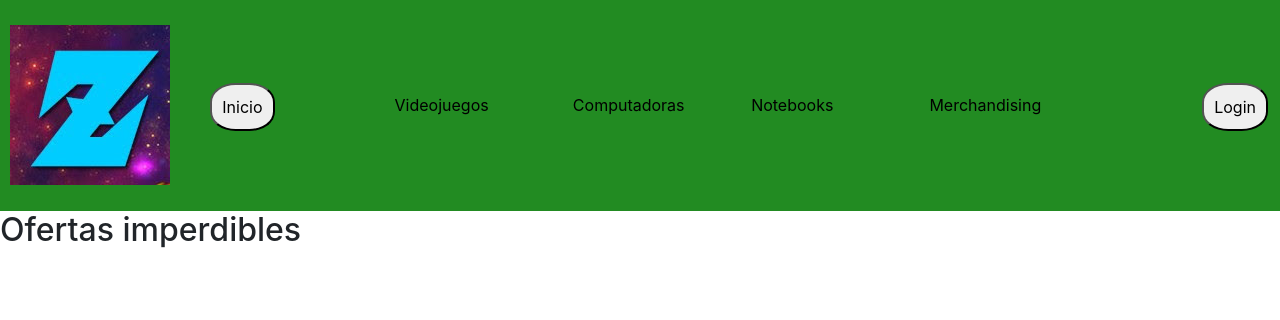
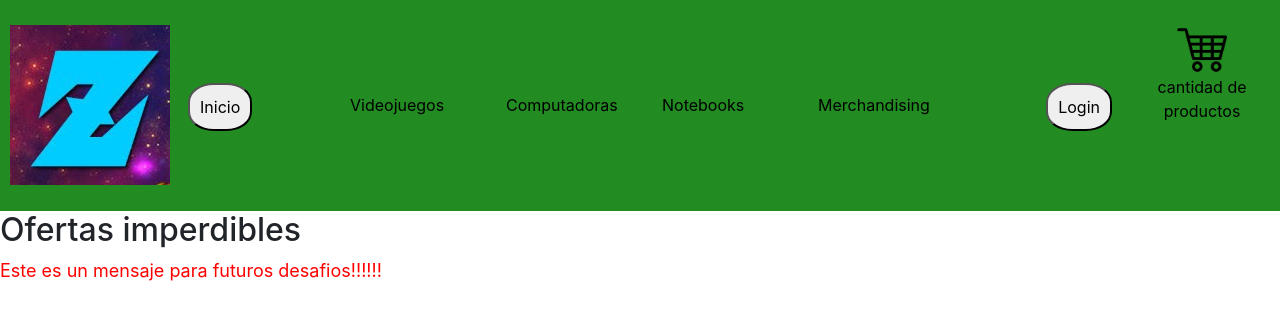
Before and after one commit to Fede-Gomez/tiendaVideoJuegos-GomezFedericoAriel, a React (Create React App) app: page / in a window 1280 px wide. Shown: the top 320 px of the page. Built offline with nearby package versions, Linux system fonts and the light colour scheme.

Commit message:
carrito y msj abajo del navbar

```diff
--- /dev/null
+++ b/src/components/CartWidget.js
@@ -0,0 +1,13 @@
+import carrito from '../assets/carrito/carrito.png'
+export const CartWidget = ({cantidad}) => {
+  return (
+    <>
+        <img
+            className='rounded mx-auto d-block'
+            src={carrito}
+            height='50'
+        />
+        <p className='cantidadCarrito'>{cantidad}</p>
+    </>
+  )
+}
--- /dev/null
+++ b/src/components/ItemListContainer.js
@@ -0,0 +1,10 @@
+import '../styles/ItemListContainer.css'
+export const ItemListContainer = ({msj}) => {
+  return (
+    <>
+        <p className="itemListContainer">
+            {msj}
+        </p>
+    </>
+  )
+}
--- a/src/components/NavBar.js
+++ b/src/components/NavBar.js
@@ -1,7 +1,7 @@
 import React from 'react'
 import '../styles/NavBar.css'
 import logo from '../assets/logo/logo.jpg'
-
+import { CartWidget } from './CartWidget'
 
 export const NavBar = () => {
   return (
@@ -29,6 +29,11 @@ export const NavBar = () => {
                 <li className='login'>
                     <button className='btn-login'>Login</button>
                 </li>
+                <li>
+                    <CartWidget
+                        cantidad={'cantidad de productos'}
+                    />
+                </li>
             </ul>
         </nav>
     </>
--- a/src/index.js
+++ b/src/index.js
@@ -1,15 +1,16 @@
 import React from 'react';
 import ReactDOM from 'react-dom/client';
 import './index.css';
-import App from './App';
 import reportWebVitals from './reportWebVitals';
 import { NavBar } from './components/NavBar';
+import { ItemListContainer } from './components/ItemListContainer';
 
 const root = ReactDOM.createRoot(document.getElementById('root'));
 root.render(
   <React.StrictMode>
     <NavBar/>
     <h2>Ofertas imperdibles</h2>
+    <ItemListContainer msj={'Este es un mensaje para futuros desafios!!!!!!'}/>
   </React.StrictMode>
 );
 
--- /dev/null
+++ b/src/styles/ItemListContainer.css
@@ -0,0 +1,4 @@
+.itemListContainer{
+    font-size: large;
+    color: red;
+}
--- a/src/styles/NavBar.css
+++ b/src/styles/NavBar.css
@@ -38,3 +38,7 @@ ul li{
     text-align: right;
     color:black;
 }
+
+.cantidadCarrito{
+    text-align: center;
+}
```
Also changed, not shown: src/assets/carrito/carrito.png (added).
